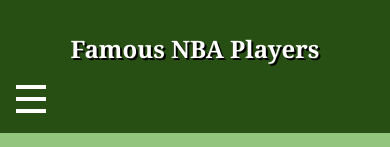
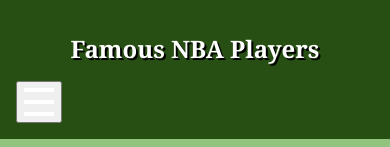
Before and after one commit to dam1enn/Web-Basketball, a plain HTML site: page ki.html in a window 390 px wide. Shown: the top 147 px of the page. Drawn offline with Linux system fonts and the light colour scheme; grey boxes are pictures that could not be loaded; a script that the page names is missing.

Commit message:
Update ki.html

```diff
--- a/ki.html
+++ b/ki.html
@@ -9,11 +9,11 @@
   <body>
      <header>
         <h1>Famous NBA Players</h1>
-        <a href="#" class="toggle-button" id="menu-toggle">
+        <button href="#" class="toggle-button" id="menu-toggle">
             <span class="bar"></span>
             <span class="bar"></span>
             <span class="bar"></span>
-        </a>
+        </button>
     </header>
     <nav class="navbar">
         <ul class="navbar-links" id="nav-links">
```
